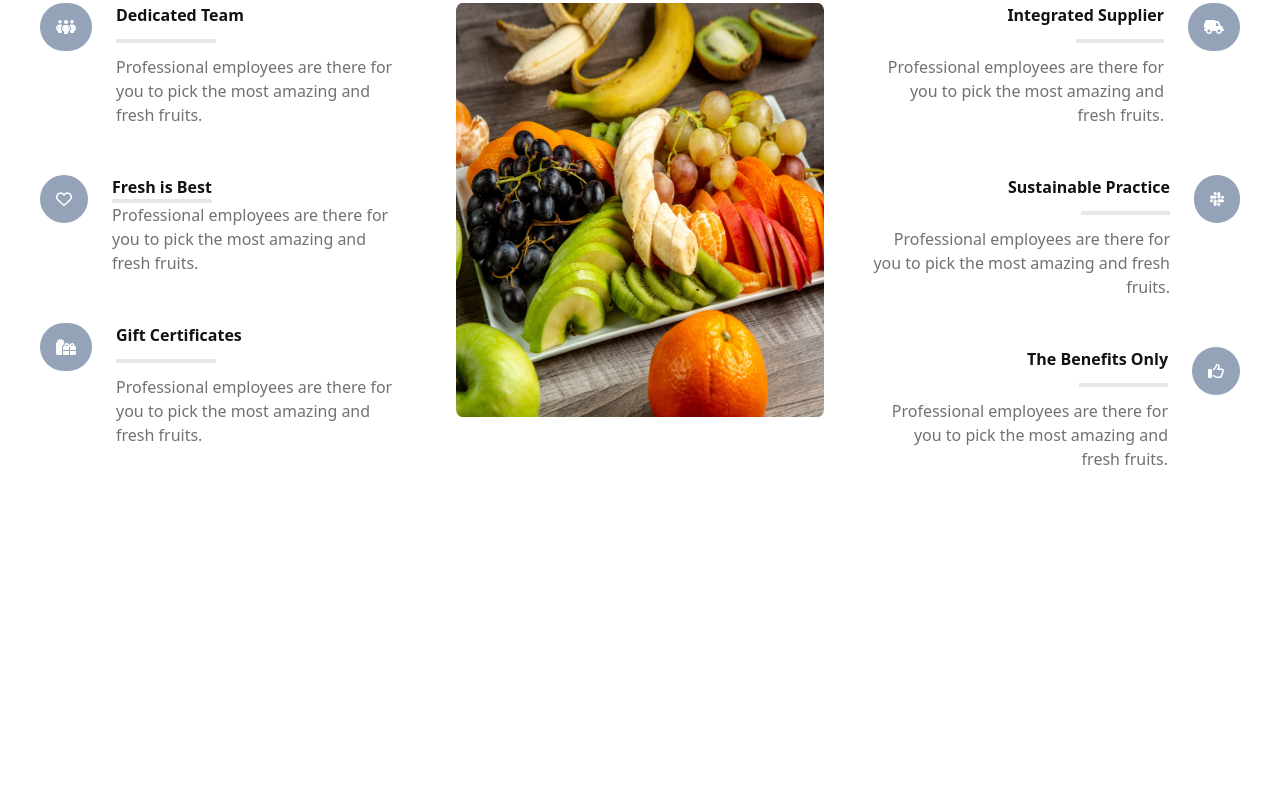
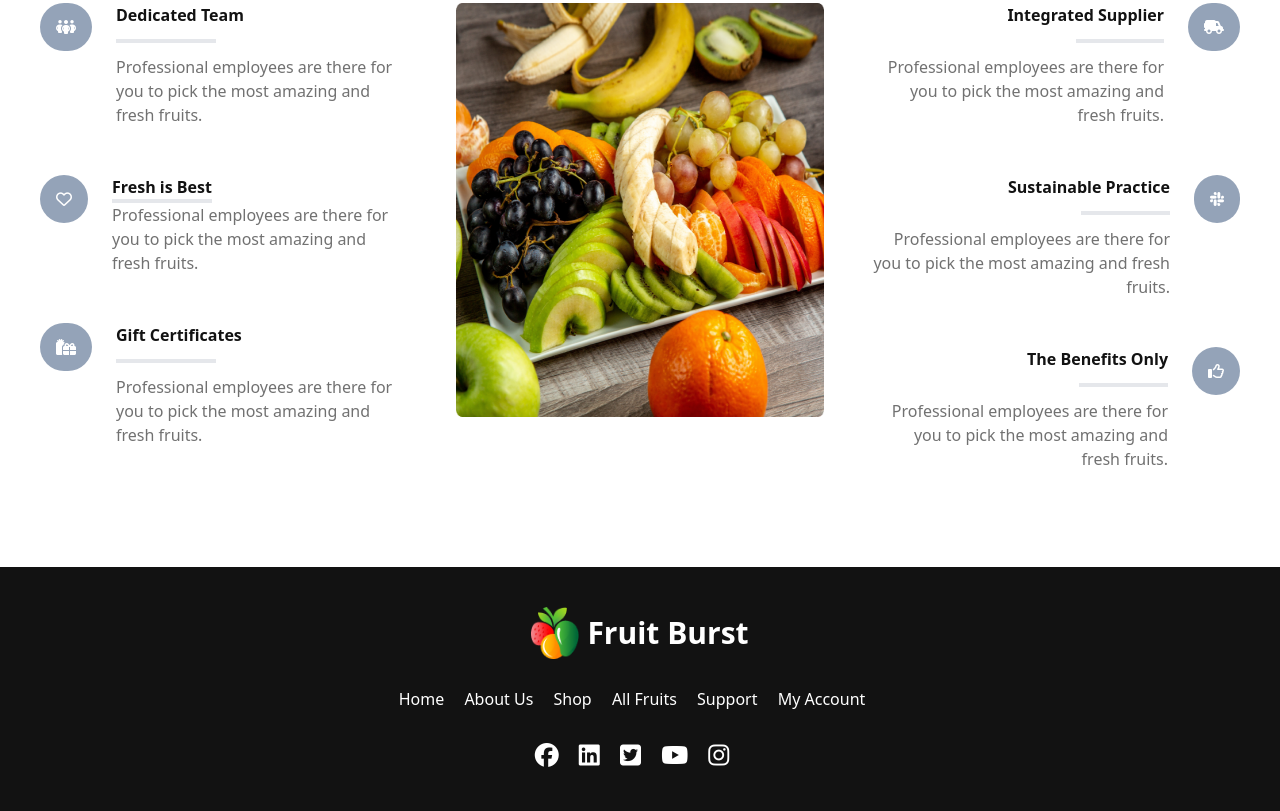
Before and after one commit to techyshiv-github/fruit-burst, a plain HTML site: page index.html in a window 1280 px wide. Shown: the part 2693-3504 px from the top of the page. Before the commit the page ends 3260 px from the top, so only its background shows below. Drawn offline with nearby package versions, Linux system fonts and the light colour scheme.

Commit message:
Footer Section Done

```diff
--- a/index.html
+++ b/index.html
@@ -784,5 +784,31 @@
       </section>
       <!-- why choose us section end here -->
     </main>
+    <!-- Main Section Ends Here -->
+    <!-- Footer section start from here -->
+    <footer class="bg-[#121212]">
+      <div class="max-w-screen-xl mx-auto px-10 text-center py-10">
+        <div class="flex items-center justify-center gap-2">
+          <img class="w-12" src="./images/logo.png" alt="" />
+          <h2 class="text-3xl font-bold text-white">Fruit Burst</h2>
+        </div>
+        <div class="text-white my-7">
+          <a class="mr-4" href="">Home</a>
+          <a class="mr-4" href="">About Us</a>
+          <a class="mr-4" href="">Shop</a>
+          <a class="mr-4" href="">All Fruits</a>
+          <a class="mr-4" href="">Support</a>
+          <a class="mr-4" href="">My Account</a>
+        </div>
+        <div class="text-white">
+          <i class="fa-brands mr-4 text-2xl fa-facebook"></i>
+          <i class="fa-brands mr-4 text-2xl fa-linkedin"></i>
+          <i class="fa-brands mr-4 text-2xl fa-square-twitter"></i>
+          <i class="fa-brands mr-4 text-2xl fa-youtube"></i>
+          <i class="fa-brands mr-4 text-2xl fa-instagram"></i>
+        </div>
+      </div>
+    </footer>
+    <!-- Footer section end here -->
   </body>
 </html>
```
